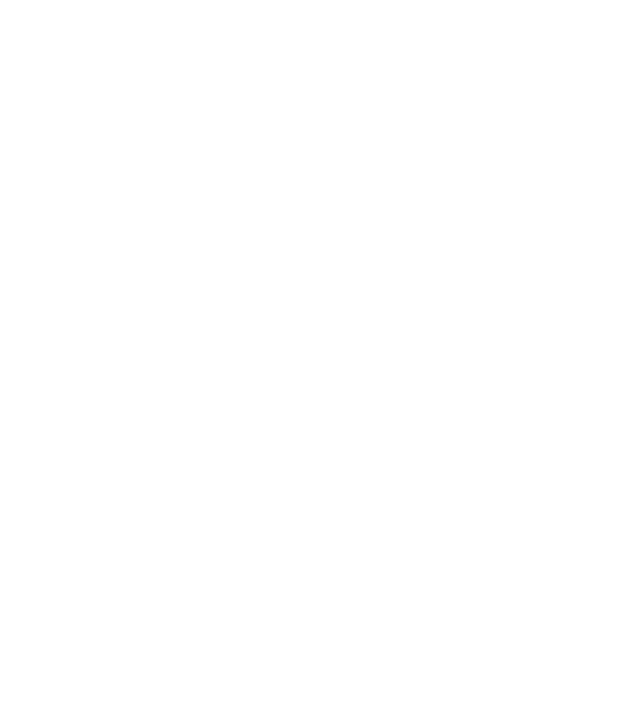
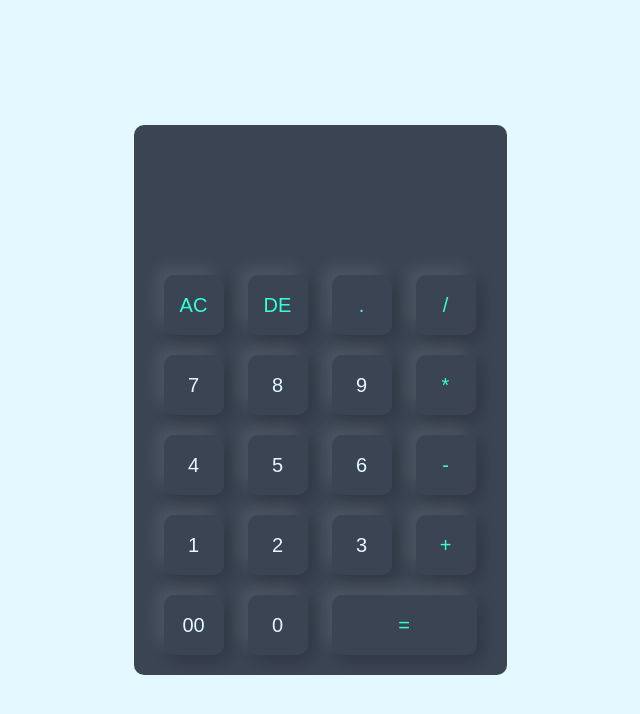
Before and after one commit to angan358/Calculator, a plain HTML site: page index.html in a window 1280 px wide. Shown: the whole page, without its empty margins (320-960 px from the left). Drawn offline with Linux system fonts and the light colour scheme.

Commit message:
build the functioning calculator

```diff
--- a/index.html
+++ b/index.html
@@ -4,8 +4,48 @@
     <meta charset="UTF-8">
     <meta name="viewport" content="width=device-width, initial-scale=1.0">
     <title>Calculator using simple JavaScript</title>
+    <!-- ======Stylesheet=-============ -->
+    <link rel="stylesheet" href="./style.css">
 </head>
 <body>
+    <div class="container">
+        <div class="calculator">
+            <form>
+                <div class="display">
+                    <input type="text" name="display">
+                </div>
+                <div>
+                    <input type="button" value="AC" onclick="display.value = ''" class="operator">
+                    <input type="button" value="DE" onclick="display.value = display.value.toString().slice(0,-1)" class="operator">
+                    <input type="button" value="." onclick="display.value += '.'" class="operator">
+                    <input type="button" value="/" onclick="display.value += '/'" class="operator">
+                </div>
+                <div>
+                    <input type="button" value="7" onclick="display.value += '7'">
+                    <input type="button" value="8" onclick="display.value += '8'">
+                    <input type="button" value="9" onclick="display.value += '9'">
+                    <input type="button" value="*" onclick="display.value += '*'" class="operator">
+                </div>
+                <div>
+                    <input type="button" value="4" onclick="display.value += '4'">
+                    <input type="button" value="5" onclick="display.value += '5'">
+                    <input type="button" value="6" onclick="display.value += '6'">
+                    <input type="button" value="-" onclick="display.value += '-'" class="operator">
+                </div>
+                <div>
+                    <input type="button" value="1" onclick="display.value += '1'">
+                    <input type="button" value="2" onclick="display.value += '2'">
+                    <input type="button" value="3" onclick="display.value += '3'">
+                    <input type="button" value="+" onclick="display.value += '+'" class="operator">
+                </div>
+                <div>
+                    <input type="button" value="00" onclick="display.value += '00'">
+                    <input type="button" value="0" onclick="display.value += '0' ">
+                    <input type="button" value="=" class="equal operator" onclick="display.value = eval(display.value)">
 
+                </div>
+            </form>
+        </div>
+    </div>
 </body>
 </html>
--- a/style.css
+++ b/style.css
@@ -3,3 +3,48 @@
     padding: 0;
     box-sizing: border-box;
 }
+
+.container{
+    width: 100%;
+    height: 100vh;
+    background: #e3f9ff;
+    display: flex;
+    justify-content: center;
+    align-items: center;
+}
+.calculator{
+    background: #3a4452;
+    padding: 20px;
+    border-radius: 10px;
+    height: 550px;
+}
+.calculator form input{
+    border: 0;
+    outline: 0;
+    width: 60px;
+    height: 60px;
+    border-radius: 10px;
+    box-shadow: -8px -8px 15px rgba(255, 255, 255, 0.1), 5px 5px 15px rgba(0, 0, 0, 0.2);
+    background:transparent;
+    font-size: 20px;
+    color: #e3f9ff;
+    cursor: pointer;
+    margin:10px;
+}
+ form .display{
+   display: flex;
+   justify-content: flex-end;
+   margin: 20px 0;
+}
+form .display input{
+    text-align: right;
+    flex:1;
+    font-size: 45px;
+    box-shadow: none;
+}
+form input.equal{
+    width:145px;
+}
+ form input.operator{
+    color: #33ffd8;
+}
```
